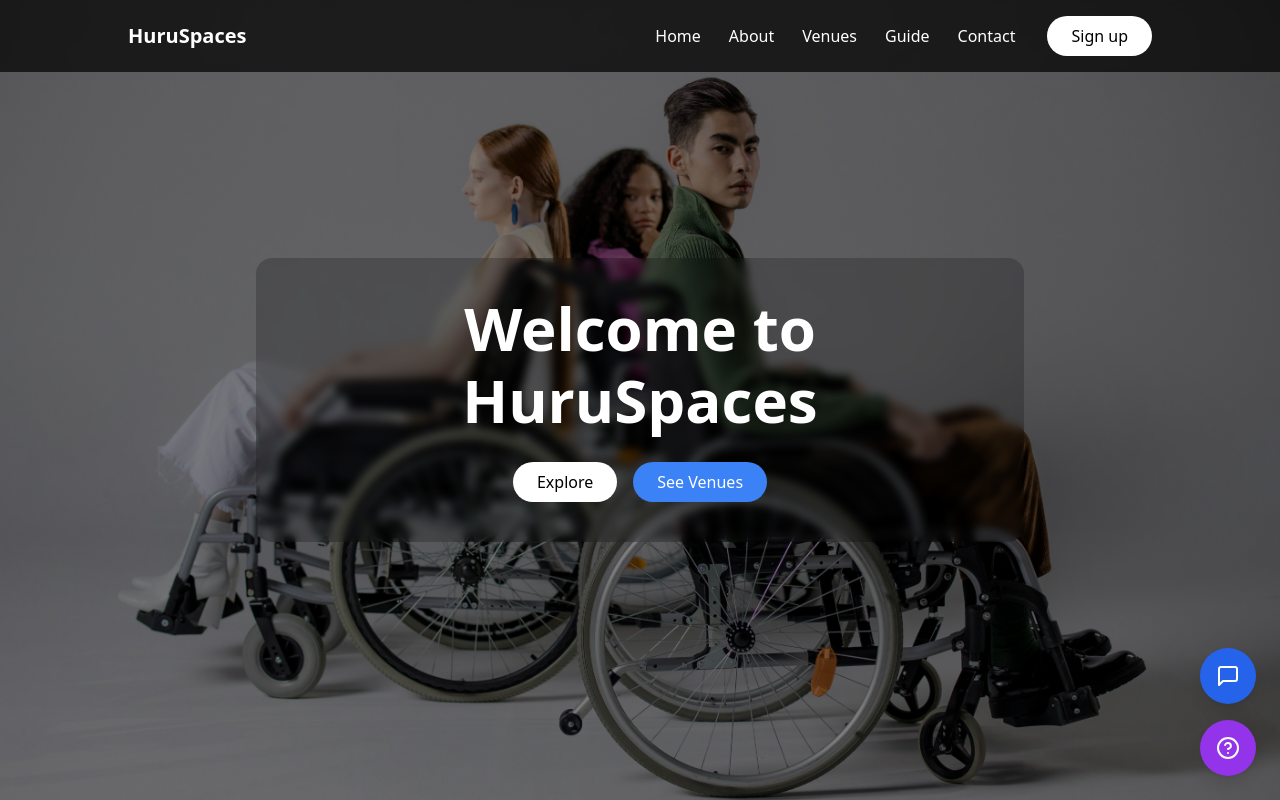
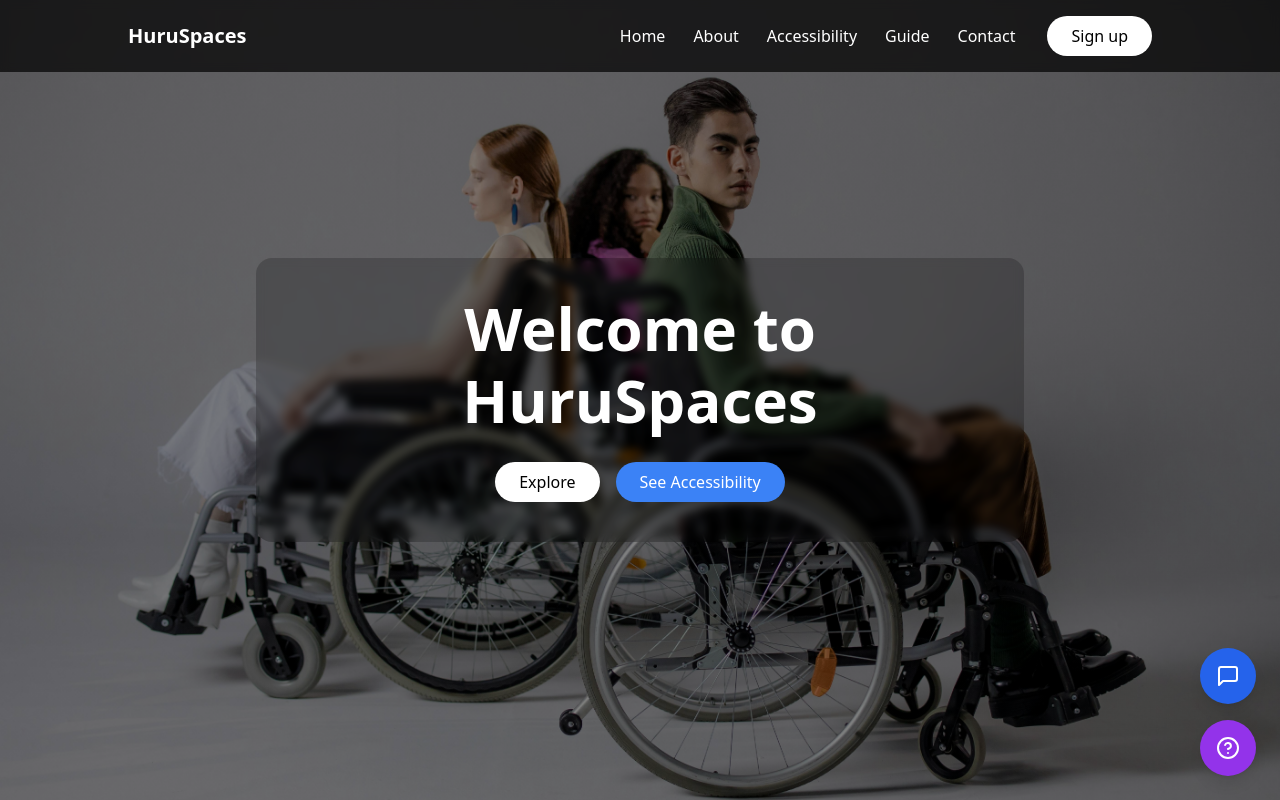
Before and after one commit to StanleyKioko/HuruHack, a React (Vite) app: page / in a window 1280 px wide. Shown: the top 800 px of the page. Built offline with nearby package versions, Linux system fonts and the light colour scheme.

Commit message:
Accessbility and Explore buttons working

```diff
--- a/src/components/Header.jsx
+++ b/src/components/Header.jsx
@@ -7,6 +7,23 @@ const Header = () => {
     console.log("Brand image path:", brand_img);
     // This will help us verify in the console if the image path is correct
   }, []);
+
+  // Function to handle smooth scrolling for the Header buttons
+  const scrollToSection = (sectionId) => {
+    const section = document.getElementById(sectionId);
+
+    if (section) {
+      // Add offset for fixed navbar
+      const yOffset = -80;
+      const y = section.getBoundingClientRect().top + window.pageYOffset + yOffset;
+
+      // Scroll to section with smooth behavior
+      window.scrollTo({
+        top: y,
+        behavior: 'smooth'
+      });
+    }
+  };
 
   return (
     <div
@@ -28,8 +45,18 @@ const Header = () => {
                   Welcome to <span className='block mt-2 md:mt-3'>HuruSpaces</span>
                 </h2>
                 <div className='mt-8'>
-                    <a href="#explore" className='inline-block bg-white text-black px-6 py-2 rounded-full hover:bg-opacity-90 transition-all font-medium'>Explore</a>
-                    <a href="#venues" className='inline-block bg-blue-500 text-white px-6 py-2 rounded-full ml-4 hover:bg-opacity-90 transition-all font-medium'>See Venues</a>
+                    <button
+                      onClick={() => scrollToSection('About')}
+                      className='inline-block bg-white text-black px-6 py-2 rounded-full hover:bg-opacity-90 transition-all font-medium'
+                    >
+                      Explore
+                    </button>
+                    <button
+                      onClick={() => scrollToSection('Accessibility')}
+                      className='inline-block bg-blue-500 text-white px-6 py-2 rounded-full ml-4 hover:bg-opacity-90 transition-all font-medium'
+                    >
+                      See Accessibility
+                    </button>
                 </div>
               </div>
           </div>
--- a/src/components/Navbar.jsx
+++ b/src/components/Navbar.jsx
@@ -79,10 +79,10 @@ const Navbar = () => {
                         </li>
                         <li>
                           <button
-                            onClick={() => scrollToSection('Venues')}
-                            className={`cursor-pointer hover:text-blue-300 transition-colors ${activeSection === 'Venues' ? 'text-blue-300' : ''}`}
+                            onClick={() => scrollToSection('Accessibility')}
+                            className={`cursor-pointer hover:text-blue-300 transition-colors ${activeSection === 'Accessibility' ? 'text-blue-300' : ''}`}
                           >
-                            Venues
+                            Accessibility
                           </button>
                         </li>
                         <li>
@@ -175,11 +175,11 @@ const Navbar = () => {
                             </li>
                             <li>
                                 <button
-                                    onClick={() => scrollToSection('Venues')}
+                                    onClick={() => scrollToSection('Accessibility')}
                                     className='w-full flex items-center px-8 py-2.5 hover:bg-blue-900/30 transition-colors'
                                 >
                                     <FiMapPin className="mr-3 text-blue-400" />
-                                    <span>Accesbility</span>
+                                    <span>Accessibility</span>
                                 </button>
                             </li>
                             <li>
```
